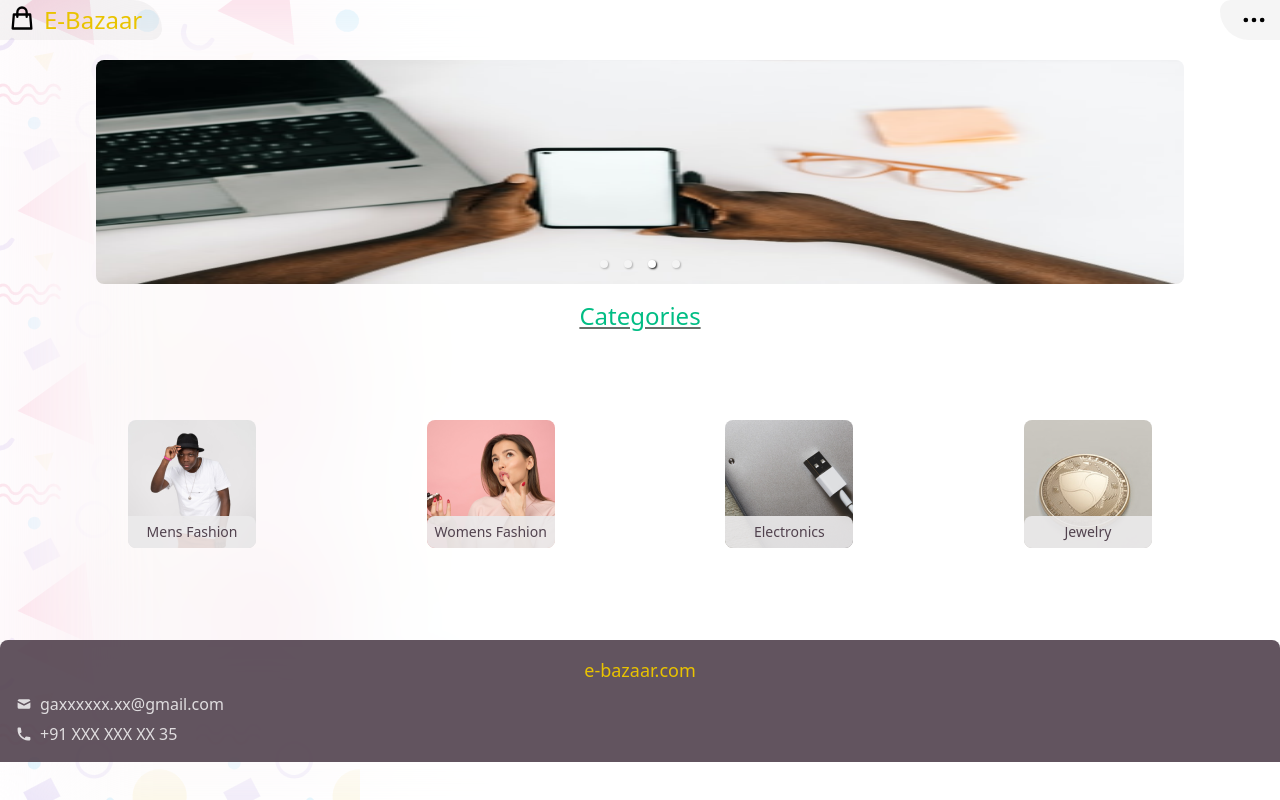
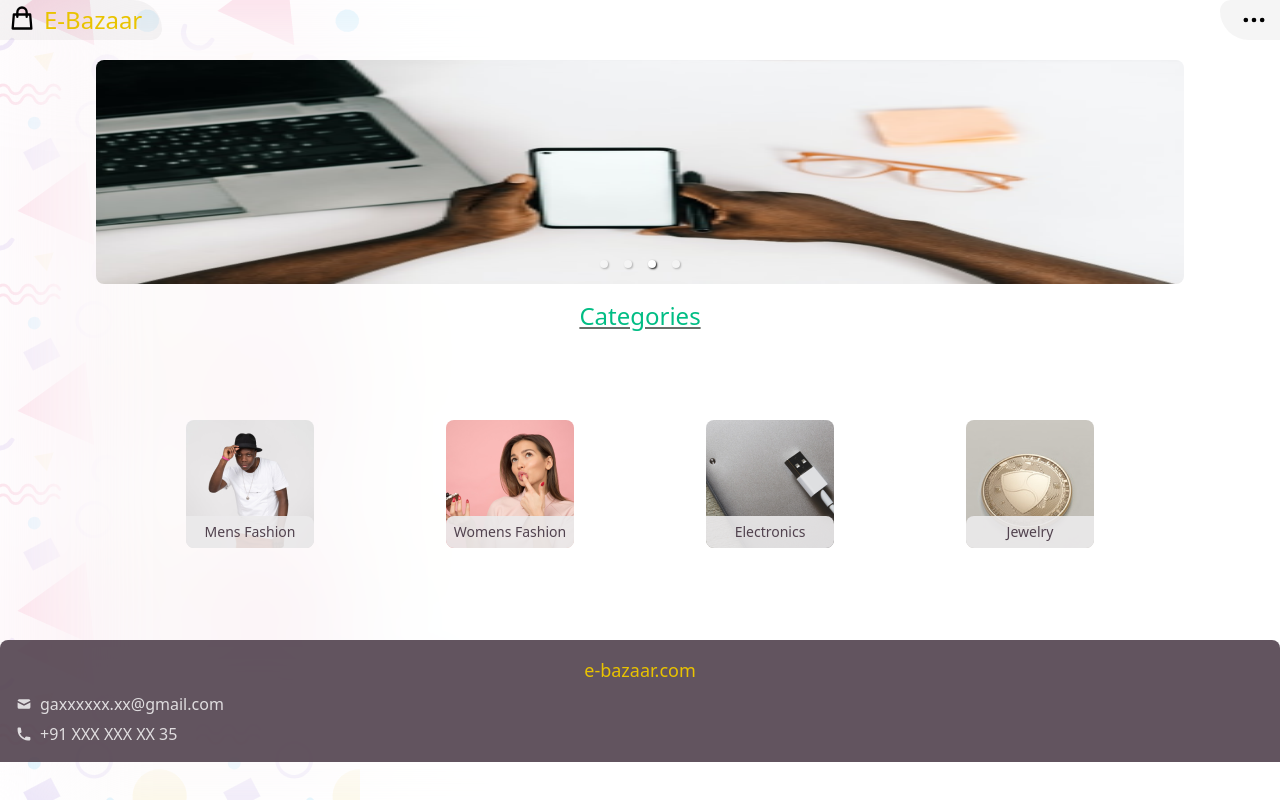
Before and after one commit to Sushant5776/e-bazaar, a Next.js app: page / in a window 1280 px wide. Built offline with nearby package versions, Linux system fonts and the light colour scheme; a small style sheet from the web is missing.

Commit message:
Responsiveness Changes

```diff
--- a/components/Categories/index.tsx
+++ b/components/Categories/index.tsx
@@ -6,7 +6,7 @@ const Categories = () => {
       <h2 className="text-center text-2xl font-medium text-[#01BD84] underline decoration-[#373c37bf]">
         Categories
       </h2>
-      <div className="mt-4 flex h-[272px] flex-wrap items-center justify-between gap-4">
+      <div className="mt-4 flex h-[272px] flex-wrap items-center justify-between gap-4 mobile-l:justify-around">
         <CategoryCard
           imageSrc="/images/category/mensFashionCategory.png"
           title="Mens Fashion"
--- a/components/Thumbnails/index.tsx
+++ b/components/Thumbnails/index.tsx
@@ -18,6 +18,7 @@ const Thumbnails = () => {
           src="/images/carousel/mensFashion.png"
           className="rounded-lg"
           layout="fill"
+          priority
         />
       </div>
       <div className="relative h-[224px] w-full">
--- a/tailwind.config.js
+++ b/tailwind.config.js
@@ -4,7 +4,12 @@ module.exports = {
     './components/**/*.{js,ts,jsx,tsx}',
   ],
   theme: {
-    extend: {},
+    extend: {
+      screens: {
+        'mobile-s': '320px',
+        'mobile-l': '425px',
+      }
+    },
   },
   plugins: [ require('@tailwindcss/line-clamp') ],
 }
```
